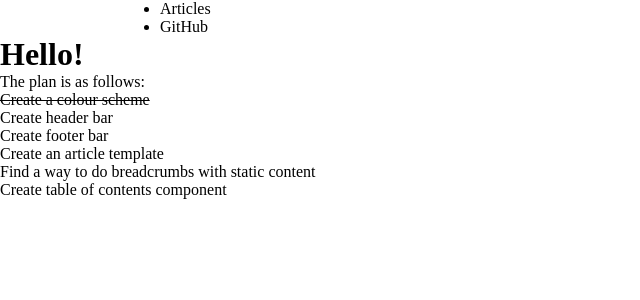
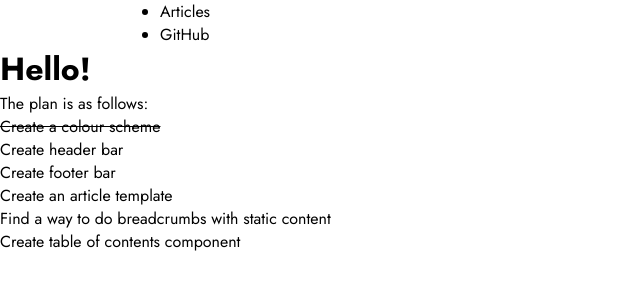
Before and after one commit to a1v0/a1v0.de, a React (Create React App) app: page / in a window 1280 px wide. Shown: the top 300 px of the page, without its empty margins (0-640 px from the left). Built offline with nearby package versions, Linux system fonts and the light colour scheme.

Commit message:
Apply Jost universally

```diff
--- a/src/index.css
+++ b/src/index.css
@@ -11,6 +11,7 @@
 * {
     padding: 0;
     margin: 0;
+    font-family: "Jost", sans-serif;
 }
 
 .max-width {
```
